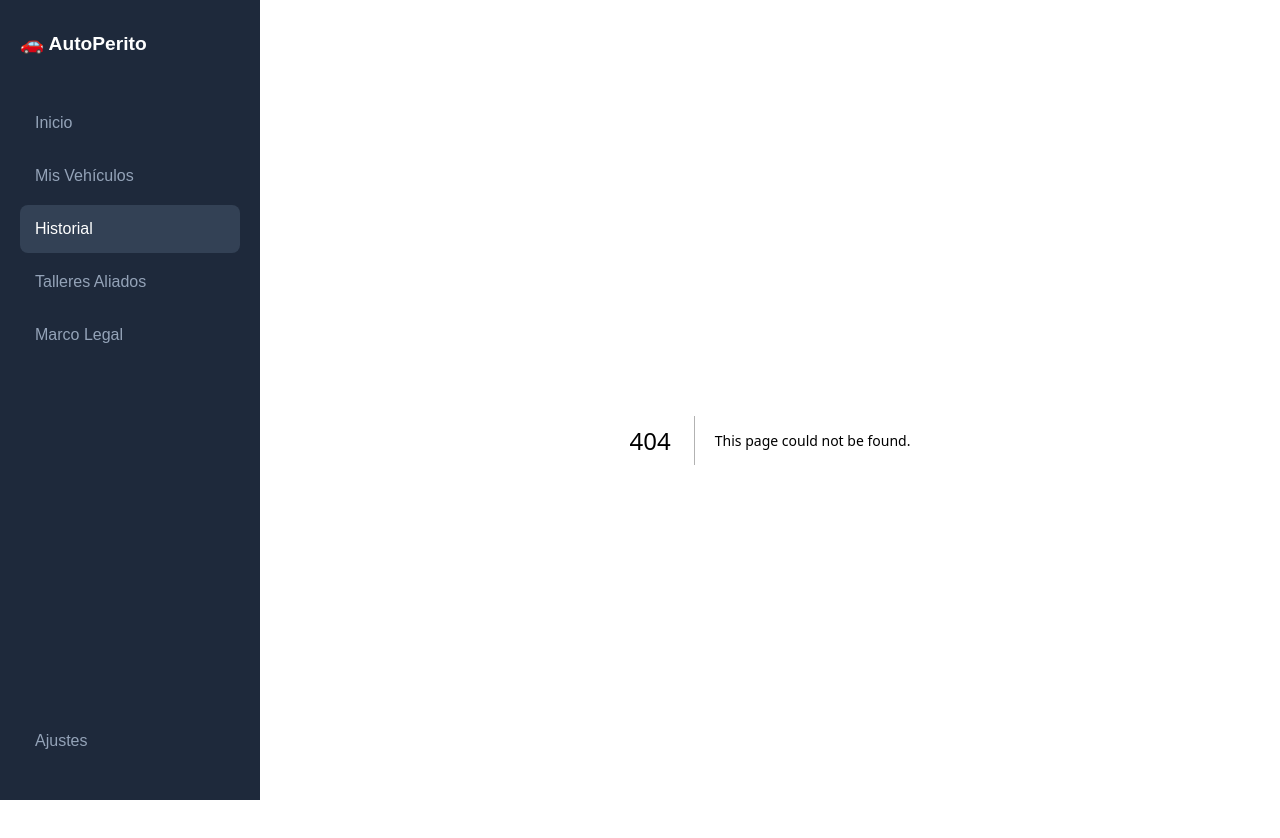
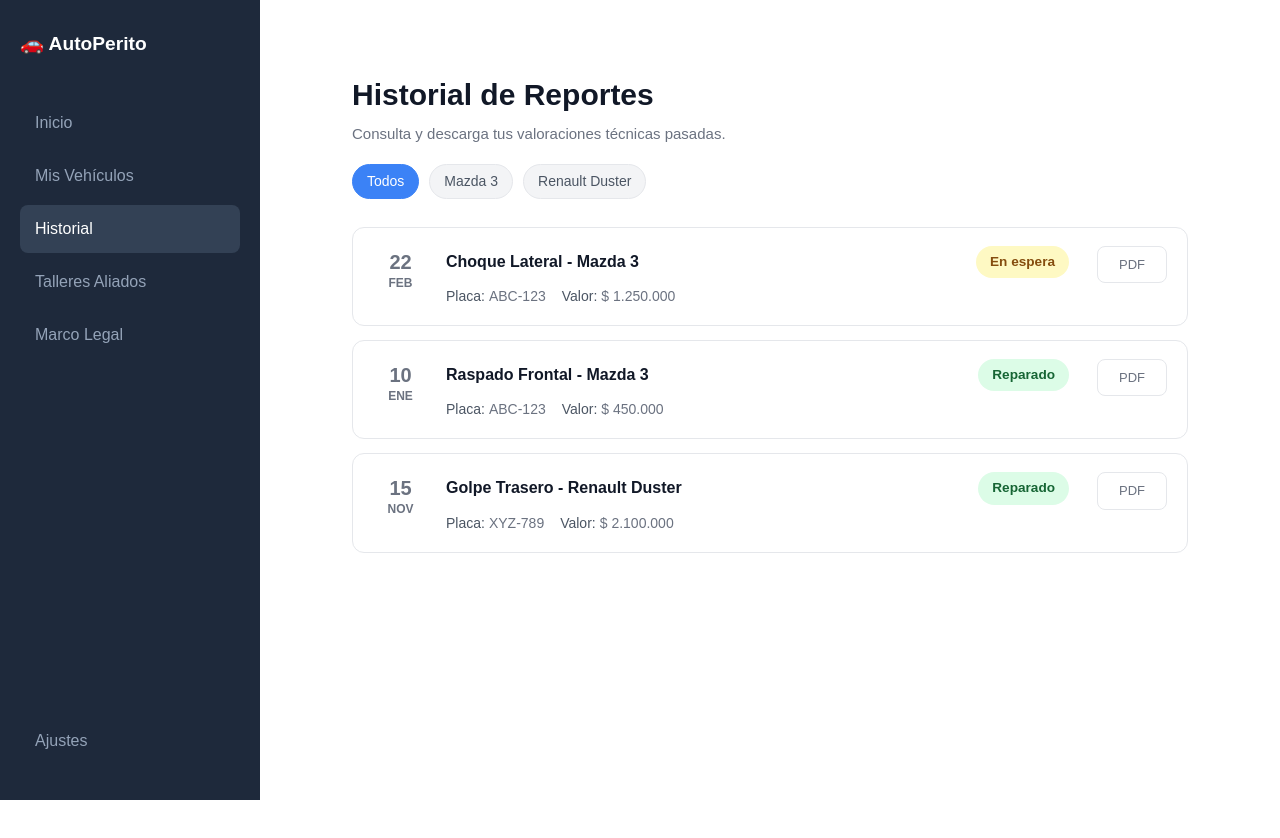
Before and after one commit to soficarreroa/software-vehiculos, a Next.js app: page /historial in a window 1280 px wide. Before the commit this address had no page. Shown: the top 838 px of the page. After the commit the page ends 800 px from the top, so only its background shows below. Built offline with nearby package versions, Linux system fonts and the light colour scheme.

Commit message:
Actualización visual del historial de reportes

```diff
--- /dev/null
+++ b/app/components/pages/HistoryPage/HistoryPage.module.css
@@ -0,0 +1,181 @@
+.container {
+  padding: 32px;
+  max-width: 900px;
+  margin: 0 auto;
+}
+
+.header {
+  margin-bottom: 28px;
+}
+
+.titulo {
+  font-size: 30px;
+  font-weight: 700;
+  margin-bottom: 6px;
+  color: #111827;
+}
+
+.subtitulo {
+  color: #6b7280;
+  margin-bottom: 18px;
+  font-size: 15px;
+}
+
+/* FILTROS */
+
+.filterBar {
+  display: flex;
+  gap: 10px;
+  margin-bottom: 24px;
+}
+
+.filterBtn {
+  background: #f3f4f6;
+  border: 1px solid #e5e7eb;
+  padding: 6px 14px;
+  cursor: pointer;
+  color: #4b5563;
+  font-size: 14px;
+  border-radius: 20px;
+  transition: all 0.2s;
+}
+
+.filterBtn:hover {
+  background-color: #e5e7eb;
+}
+
+.activeFilter {
+  background-color: #3b82f6;
+  color: white;
+  border: 1px solid #3b82f6;
+  padding: 6px 14px;
+  cursor: pointer;
+  font-size: 14px;
+  border-radius: 20px;
+}
+
+/* LISTA */
+
+.list {
+  display: flex;
+  flex-direction: column;
+  gap: 14px;
+}
+
+/* TARJETA REPORTE */
+
+.reporteCard {
+  display: flex;
+  gap: 18px;
+  background: #ffffff;
+  border: 1px solid #e5e7eb;
+  padding: 18px 20px;
+  border-radius: 12px;
+  align-items: flex-start;
+}
+
+/* FECHA */
+
+.fechaContainer {
+  display: flex;
+  flex-direction: column;
+  align-items: center;
+  justify-content: center;
+  min-width: 55px;
+  color: #374151;
+  font-weight: 600;
+  height: 100%;
+  margin-top: 4px;
+}
+
+.dia {
+  font-size: 20px;
+  font-weight: 700;
+  line-height: 1.2;
+  color: #6b7280; /* Mismo color que el subtítulo */
+}
+
+.mes {
+  font-size: 12px;
+  color: #6b7280;
+  text-transform: uppercase;
+}
+
+/* CONTENIDO */
+
+.contenidoContainer {
+  flex: 1;
+  display: flex;
+  flex-direction: column;
+  gap: 8px;
+}
+
+/* FILA SUPERIOR CON TÍTULO Y BADGE */
+.tituloRow {
+  display: flex;
+  align-items: center;
+  justify-content: space-between;
+  width: 100%;
+}
+
+.tituloReporte {
+  font-weight: 600;
+  font-size: 16px;
+  color: #111827;
+}
+
+/* FILA DE DETALLES (PLACA Y VALOR) */
+.detallesRow {
+  display: flex;
+  gap: 16px;
+  color: #6b7280;
+  font-size: 14px;
+}
+
+.detalleItem {
+  display: flex;
+  align-items: center;
+}
+
+.detalleItem span {
+  margin-right: 4px;
+  font-weight: 500;
+  color: #4b5563;
+}
+
+
+
+/* BOTON PDF - Estilo personalizado */
+.pdfBtn {
+  background: transparent;
+  border: 1px solid #e5e7eb;
+  padding: 8px 20px;
+  border-radius: 8px;
+  font-size: 13px;
+  font-weight: 500;
+  cursor: pointer;
+  color: #6b7280; /* Mismo color que la fecha */
+  transition: all 0.2s ease;
+  min-width: 70px;
+  text-align: center;
+  font-family: inherit;
+}
+
+.pdfBtn:hover {
+  background: #f3f4f6;
+  border-color: #d1d5db;
+  color: #374151;
+}
+
+.pdfBtn:active {
+  background: #e5e7eb;
+  transform: scale(0.98);
+}
+
+/* Contenedor del botón PDF */
+.pdfButtonContainer {
+  display: flex;
+  align-items: center;
+  justify-content: flex-end;
+  min-width: 80px;
+}
--- a/app/components/pages/HistoryPage/HistoryPage.tsx
+++ b/app/components/pages/HistoryPage/HistoryPage.tsx
@@ -1 +1,101 @@
-// HistoryPage styles
+"use client";
+
+import { useState } from 'react';
+import styles from './HistoryPage.module.css';
+import Card from '../../ui/Card/Card';
+import Button from '../../ui/Button/Button';
+import Pill from '../../ui/Pill/Pill';
+
+export default function HistoryPage() {
+  const [filtro, setFiltro] = useState('Todos');
+  const opciones = ['Todos', 'Mazda 3', 'Renault Duster'];
+
+  const reportes = [
+    { id: 1, vehiculo: 'Mazda 3', placa: 'ABC-123', fecha: '22 FEB', daño: 'Choque Lateral', valor: '$ 1.250.000', estado: 'En espera' },
+    { id: 2, vehiculo: 'Mazda 3', placa: 'ABC-123', fecha: '10 ENE', daño: 'Raspado Frontal', valor: '$ 450.000', estado: 'Reparado' },
+    { id: 3, vehiculo: 'Renault Duster', placa: 'XYZ-789', fecha: '15 NOV', daño: 'Golpe Trasero', valor: '$ 2.100.000', estado: 'Reparado' },
+  ];
+
+  const reportesFiltrados = filtro === 'Todos'
+    ? reportes
+    : reportes.filter(r => r.vehiculo === filtro);
+
+  const getPillColor = (estado: string): "success" | "warning" | "error" => {
+    switch(estado) {
+      case 'Reparado':
+        return 'success';
+      case 'En espera':
+        return 'warning';
+      default:
+        return 'error';
+    }
+  };
+
+  return (
+    <div className={styles.container}>
+      <header className={styles.header}>
+        <h1 className={styles.titulo}>Historial de Reportes</h1>
+        <p className={styles.subtitulo}>Consulta y descarga tus valoraciones técnicas pasadas.</p>
+
+        <div className={styles.filterBar}>
+          {opciones.map(op => (
+            <button
+              key={op}
+              onClick={() => setFiltro(op)}
+              className={filtro === op ? styles.activeFilter : styles.filterBtn}
+            >
+              {op}
+            </button>
+          ))}
+        </div>
+      </header>
+
+      <main className={styles.list}>
+        {reportesFiltrados.map((item) => {
+          const [dia, mes] = item.fecha.split(' ');
+
+          return (
+            <div className={styles.reporteCard} key={item.id}>
+              {/* Fecha vertical (izquierda) */}
+              <div className={styles.fechaContainer}>
+                <span className={styles.dia}>{dia}</span>
+                <span className={styles.mes}>{mes}</span>
+              </div>
+
+              {/* Contenido central con toda la información */}
+              <div className={styles.contenidoContainer}>
+                {/* Fila superior: título y badge */}
+                <div className={styles.tituloRow}>
+                  <div className={styles.tituloReporte}>{item.daño} - {item.vehiculo}</div>
+                  <Pill color={getPillColor(item.estado)}>
+                    {item.estado}
+                  </Pill>
+                </div>
+
+                {/* Fila de detalles: placa y valor */}
+                <div className={styles.detallesRow}>
+                  <div className={styles.detalleItem}>
+                    <span>Placa:</span> {item.placa}
+                  </div>
+                  <div className={styles.detalleItem}>
+                    <span>Valor:</span> {item.valor}
+                  </div>
+                </div>
+              </div>
+
+              {/* Botón PDF en la esquina derecha - AHORA CON ESTILO PERSONALIZADO */}
+              <div className={styles.pdfButtonContainer}>
+                <button
+                  className={styles.pdfBtn}
+                  onClick={() => alert(`Descargando PDF del reporte ${item.id}`)}
+                >
+                  PDF
+                </button>
+              </div>
+            </div>
+          );
+        })}
+      </main>
+    </div>
+  );
+}
--- a/app/components/ui/Card/Card.module.css
+++ b/app/components/ui/Card/Card.module.css
@@ -37,3 +37,48 @@
   font-size: 0.9rem;
   line-height: 1.5;
 }
+
+.reporteCard {
+  display: flex;
+  align-items: center;
+  gap: 20px;
+  padding: 20px;
+  background-color: white;
+  border-radius: 12px;
+  box-shadow: 0 2px 8px rgba(0, 0, 0, 0.1);
+  margin-bottom: 16px;
+}
+
+.fechaContainer {
+  display: flex;
+  flex-direction: column;
+  align-items: center;
+  justify-content: center;
+  min-width: 60px;
+  background-color: #f5f5f5;
+  border-radius: 10px;
+  padding: 8px;
+}
+
+.infoContainer {
+  flex: 1;
+}
+
+.accionesContainer {
+  display: flex;
+  align-items: center;
+  gap: 12px;
+  margin-left: auto; /* Esto empuja el contenedor completamente a la derecha */
+}
+
+.tituloReporte {
+  font-size: 16px;
+  font-weight: 600;
+  color: #333;
+  margin-bottom: 4px;
+}
+
+.detalleReporte {
+  font-size: 14px;
+  color: #666;
+}
--- a/app/components/ui/Card/Card.tsx
+++ b/app/components/ui/Card/Card.tsx
@@ -5,7 +5,7 @@ import styles from "./Card.module.css";
 interface CardProps {
   icon: React.ReactNode;
   title: string;
-  description: string;
+  description: React.ReactNode;
   onClick?: () => void;
 }
 
--- /dev/null
+++ b/app/historial/page.tsx
@@ -0,0 +1,6 @@
+// app/historial/page.tsx
+import HistoryPage from '@/app/components/pages/HistoryPage/HistoryPage';
+
+export default function Page() {
+  return <HistoryPage />;
+}
```
Also changed, not shown: package.json (+4 -4 lines), app/components/pages/HistoryPage/HistoryPage.modules.css (deleted), app/components/ui/Button/Button.module.css (line endings or trailing spaces), 1 other file (tests, documents, lock files or other folders).
